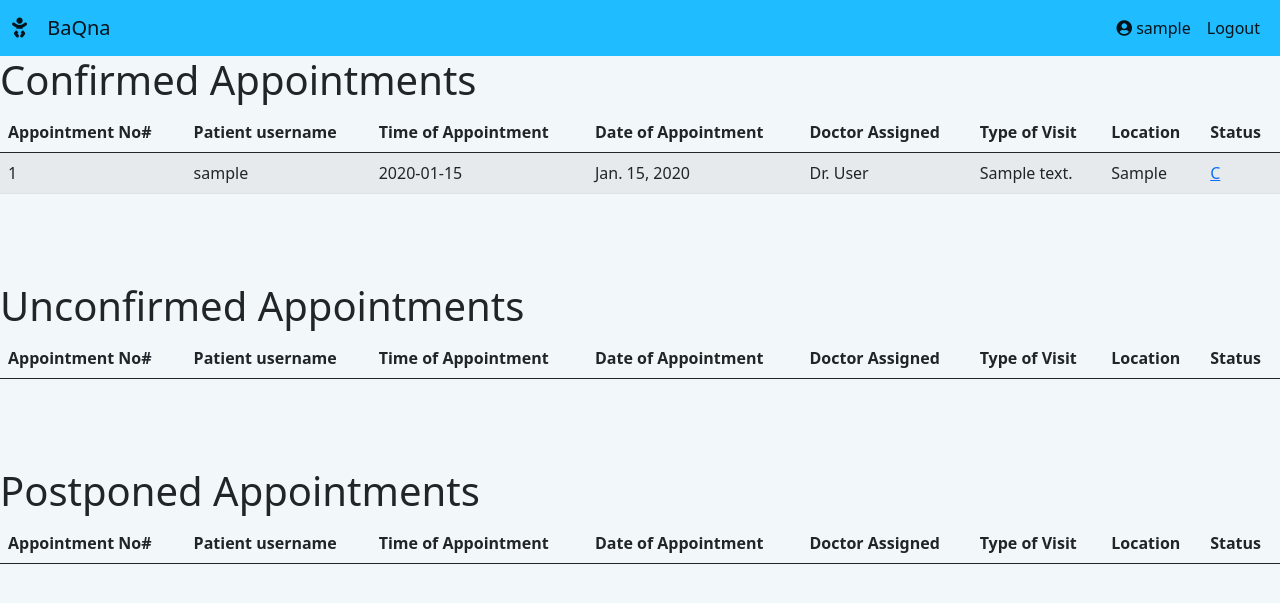
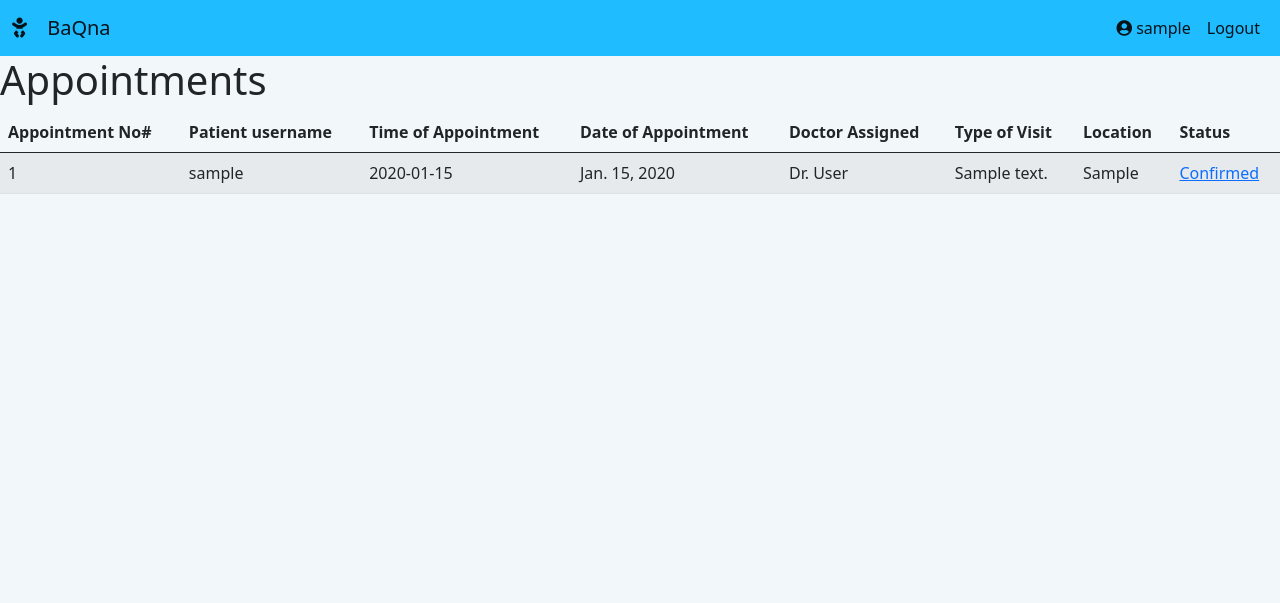
Before and after one commit to TristanBachini/Vaccine-Record, a Django app: page /dashboard/ in a window 1280 px wide. Shown: the top 603 px of the page. Run offline with Django 3.2, Linux system fonts and the light colour scheme; a user stored in the database is signed in; tables that the repository leaves empty hold one stand-in row (values such as "Sample post"); lists and menus that the app fills with data are empty.

Commit message:
added appointments

```diff
--- a/VaccineRecord/vaccinerecordapp/models.py
+++ b/VaccineRecord/vaccinerecordapp/models.py
@@ -32,9 +32,9 @@ GENDER = (
 )
 
 STATUS = (
-    ('C', 'Confirmed'),
-    ('UC', 'Unconfirmed'),
-    ('P', 'Postponed')
+    ('Confirmed', 'Confirmed'),
+    ('Unconfirmed', 'Unconfirmed'),
+    ('Postponed', 'Postponed')
 )
 
 class Role(models.Model):
@@ -146,4 +146,4 @@ class Appointment(models.Model):
     visit = models.ForeignKey(Visit,on_delete=models.CASCADE,null=True)
     location = models.ForeignKey(Location,on_delete=models.CASCADE,null=True)
     doctor = models.ForeignKey(Doctor,on_delete=models.CASCADE,null=True)
-    stat = models.CharField(choices=STATUS, max_length=2, default="UC")
+    stat = models.CharField(choices=STATUS, max_length=11)
--- a/VaccineRecord/vaccinerecordapp/templates/vaccinerecordapp/dashboard.html
+++ b/VaccineRecord/vaccinerecordapp/templates/vaccinerecordapp/dashboard.html
@@ -9,7 +9,7 @@
             <h1>No Appointment for Today!</h1>
         </div>
     {% else %}
-        <h1>Confirmed Appointments</h1>
+        <h1>Appointments</h1>
         <table class="table table-striped table-hover">
         <thead>
             <tr>
@@ -24,72 +24,7 @@
             </tr>
         </thead>
         <tbody>
-            {% for appointment in confirmed %}
-
-        <tr>
-            <td> <a>{{appointment.id}}</a></td>
-            <td> <a>{{appointment.patient_username}}</a></td>
-            <td> <a>{{appointment.time}}</a></td>
-            <td> <a>{{appointment.date}}</a></td>
-            <td> <a>{{appointment.doctor}}</a></td>
-            <td> <a>{{appointment.visit}}</a></td>
-            <td> <a>{{appointment.location}}</a></td>
-            <td> <a href="#" >{{appointment.stat}}</a></td>
-        </tr>
-
-        {% endfor %}
-        </tbody>
-        </table>
-        <br><br><br>
-        <h1>Unconfirmed Appointments</h1>
-        <table class="table table-striped table-hover">
-        <thead>
-            <tr>
-                <th scope="col">Appointment No#</th>
-                <th scope="col">Patient username</th>
-                <th scope="col">Time of Appointment</th>
-                <th scope="col">Date of Appointment</th>
-                <th scope="col">Doctor Assigned</th>
-                <th scope="col">Type of Visit</th>
-                <th scope="col">Location</th>
-                <th scope="col">Status</th>
-            </tr>
-        </thead>
-        <tbody>
-            {% for appointment in unconfirmed %}
-
-        <tr>
-            <td> <a>{{appointment.id}}</a></td>
-            <td> <a>{{appointment.patient_username}}</a></td>
-            <td> <a>{{appointment.time}}</a></td>
-            <td> <a>{{appointment.date}}</a></td>
-            <td> <a>{{appointment.doctor}}</a></td>
-            <td> <a>{{appointment.visit}}</a></td>
-            <td> <a>{{appointment.location}}</a></td>
-            <td> <a href="#" >{{appointment.stat}}</a></td>
-        </tr>
-
-        {% endfor %}
-        </tbody>
-        </table>
-
-        <br><br><br>
-        <h1>Postponed Appointments</h1>
-        <table class="table table-striped table-hover">
-        <thead>
-            <tr>
-                <th scope="col">Appointment No#</th>
-                <th scope="col">Patient username</th>
-                <th scope="col">Time of Appointment</th>
-                <th scope="col">Date of Appointment</th>
-                <th scope="col">Doctor Assigned</th>
-                <th scope="col">Type of Visit</th>
-                <th scope="col">Location</th>
-                <th scope="col">Status</th>
-            </tr>
-        </thead>
-        <tbody>
-            {% for appointment in postponed %}
+            {% for appointment in appointments %}
 
         <tr>
             <td> <a>{{appointment.id}}</a></td>
--- a/VaccineRecord/vaccinerecordapp/views.py
+++ b/VaccineRecord/vaccinerecordapp/views.py
@@ -54,13 +54,12 @@ def home(request):
 
 @login_required(login_url='/home')
 def dashboard(request):
-    confirmed_appointments = Appointment.objects.filter(stat = "C")
-    unconfirmed_appointments = Appointment.objects.filter(stat = "UC")
-    postponed_appointments = Appointment.objects.filter(stat = "P")
+    appointments = Appointment.objects.all();
+    # confirmed_appointments = Appointment.objects.filter(stat = "C")
+    # unconfirmed_appointments = Appointment.objects.filter(stat = "UC")
+    # postponed_appointments = Appointment.objects.filter(stat = "P")
     count = Appointment.objects.all().count()
-    data = {'confirmed': confirmed_appointments,
-            'unconfirmed': unconfirmed_appointments,
-            'postponed': postponed_appointments,
+    data = {'appointments' : appointments,
             'count': count}
     return render(request,'vaccinerecordapp/dashboard.html', data)
 
@@ -264,7 +263,7 @@ def appointment(request):
             'doctor': request.POST.get('doctor'),
             'visit': request.POST.get('visit'),
             'location': request.POST.get('location'),
-            'stat': 'UC'})
+            'stat': 'Unconfirmed'})
         else:
             form = AppointmentForm({ 'user':user,
             'patient_username': request.POST.get('patient_username'),
```
Also changed, not shown: VaccineRecord/vaccinerecordapp/migrations/0045_alter_appointment_stat.py (added).
